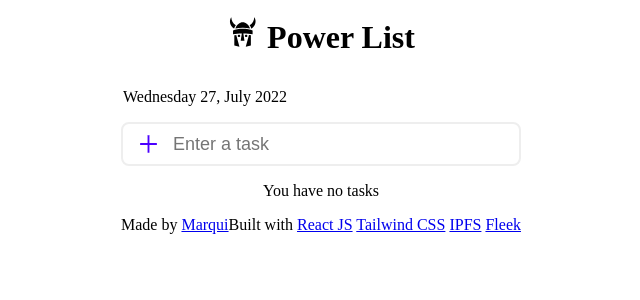
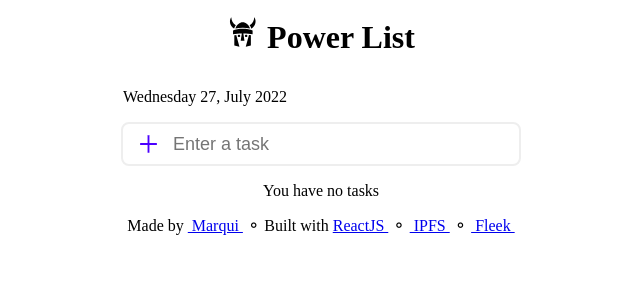
Before and after one commit to Marqui-13/react-powerlist-app, a React (Create React App) app: page / in a window 1280 px wide. Shown: the top 300 px of the page, without its empty margins (319-959 px from the left). Built offline with nearby package versions, Linux system fonts and the light colour scheme.

Commit message:
Update App.js

```diff
--- a/src/App.js
+++ b/src/App.js
@@ -74,36 +74,9 @@ function App() {
 
           <p className='length'>{(tasks < 1) ? 'You have no tasks' : `Tasks: ${tasks.length}`}</p>
 
-            <div>
-              Made by{" "}
-              <a title="Marqui" href="https://github.com/Marqui-13">
-                Marqui
-              </a>
-
-
-              Built with{" "}
-              <a title="React" href="https://reactjs.org/">
-                React JS
-              </a>
-
-
-              {" "}
-              <a title="Tailwind CSS" href="https://tailwindcss.com/">
-                Tailwind CSS
-              </a>
-
-
-              {" "}
-              <a title="IPFS" href="https://ipfs.io/">
-                IPFS
-              </a>
-
-
-              {" "}
-              <a title="Fleek" href="https://fleek.co/">
-                Fleek
-              </a>
-            </div>
+             <div class="madeby">
+                Made by <a href="https://github.com/Marqui-13" target="_blank">&nbsp;Marqui&nbsp;</a> ⚬ Built with&nbsp;<a href="https://reactjs.org/" target="_blank">ReactJS&nbsp;</a> ⚬ <a href="https://ipfs.io/" target="_blank">&nbsp;IPFS&nbsp;</a> ⚬ <a href="https://fleek.co/" target="_blank">&nbsp;Fleek&nbsp;</a>
+             </div>
        </div>
     </div>
   );
```
